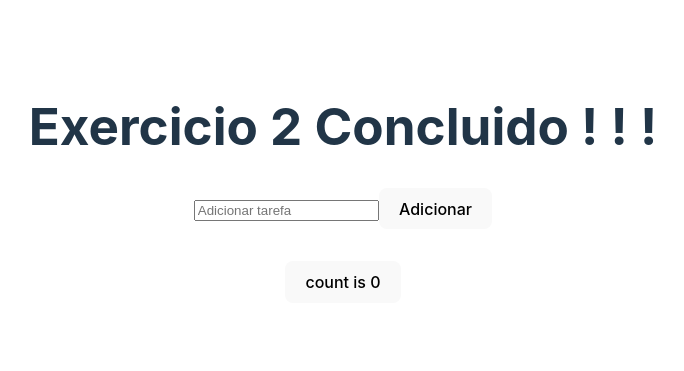
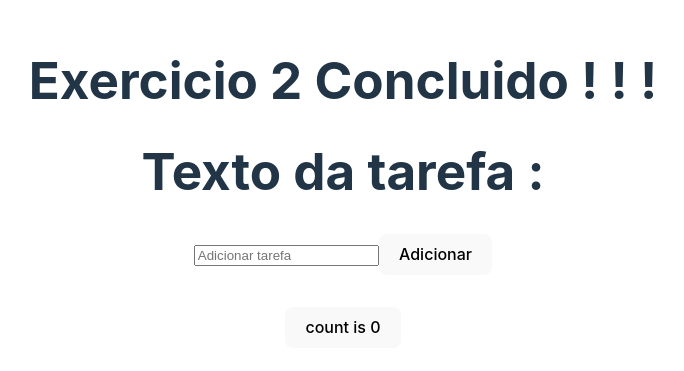
Before and after one commit to Dedecow/M1S09, a React (Vite) app in the folder exercicio-1/: page / in a window 1280 px wide. Shown: the part 185-556 px from the top of the page, without its empty margins (297-981 px from the left). Built offline with nearby package versions, Linux system fonts and the light colour scheme.

Commit message:
exercicio2 refeito com teste

```diff
--- a/exercicio-1/src/App.jsx
+++ b/exercicio-1/src/App.jsx
@@ -1,6 +1,7 @@
 import { useState } from 'react'
 import './App.css'
 import CardAdicionar from './components/cardAdicionar'
+
 
 function App() {
   const [count, setCount] = useState(0)
--- a/exercicio-1/src/components/cardAdicionar/index.jsx
+++ b/exercicio-1/src/components/cardAdicionar/index.jsx
@@ -27,6 +27,7 @@ function CardAdicionar(props) {
 
   return (
     <div>
+      <h1>Texto da tarefa : {textoTarefa}</h1>
       <input
         type="text"
         placeholder="Adicionar tarefa"
```
